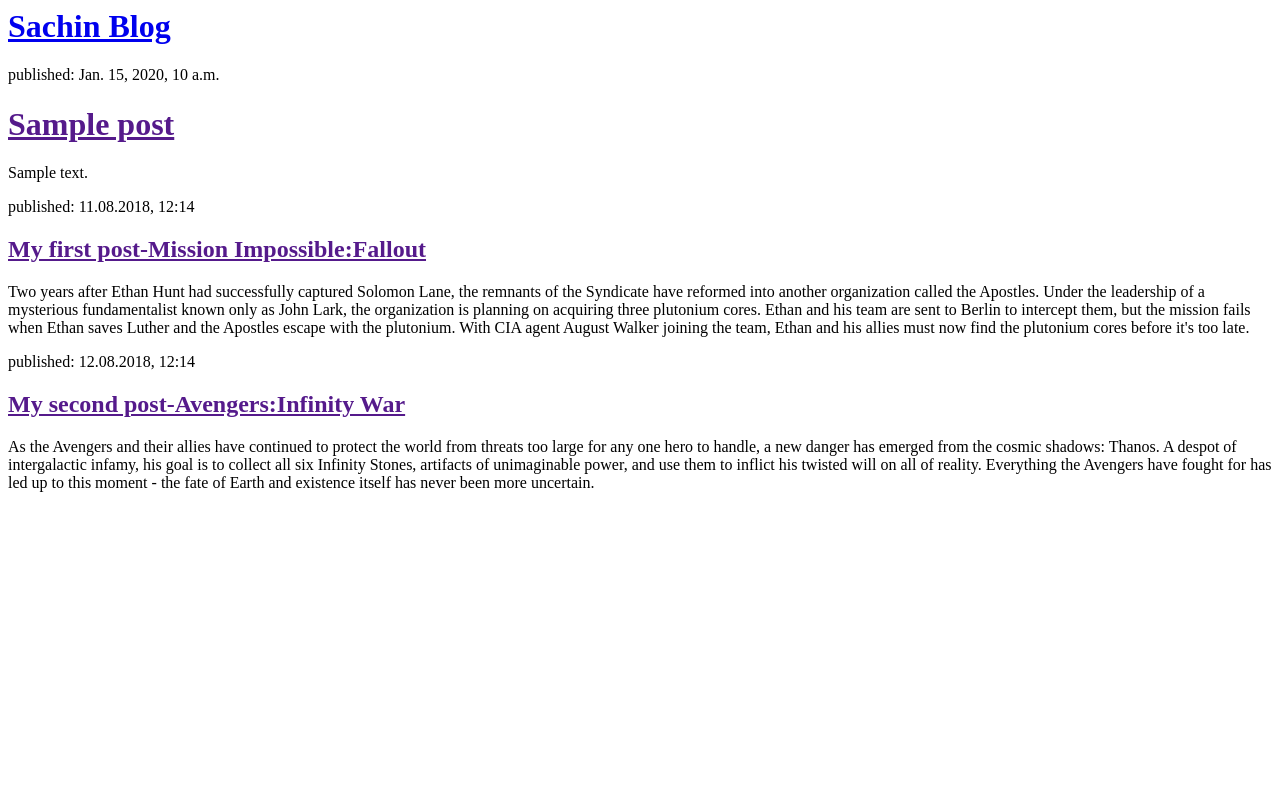
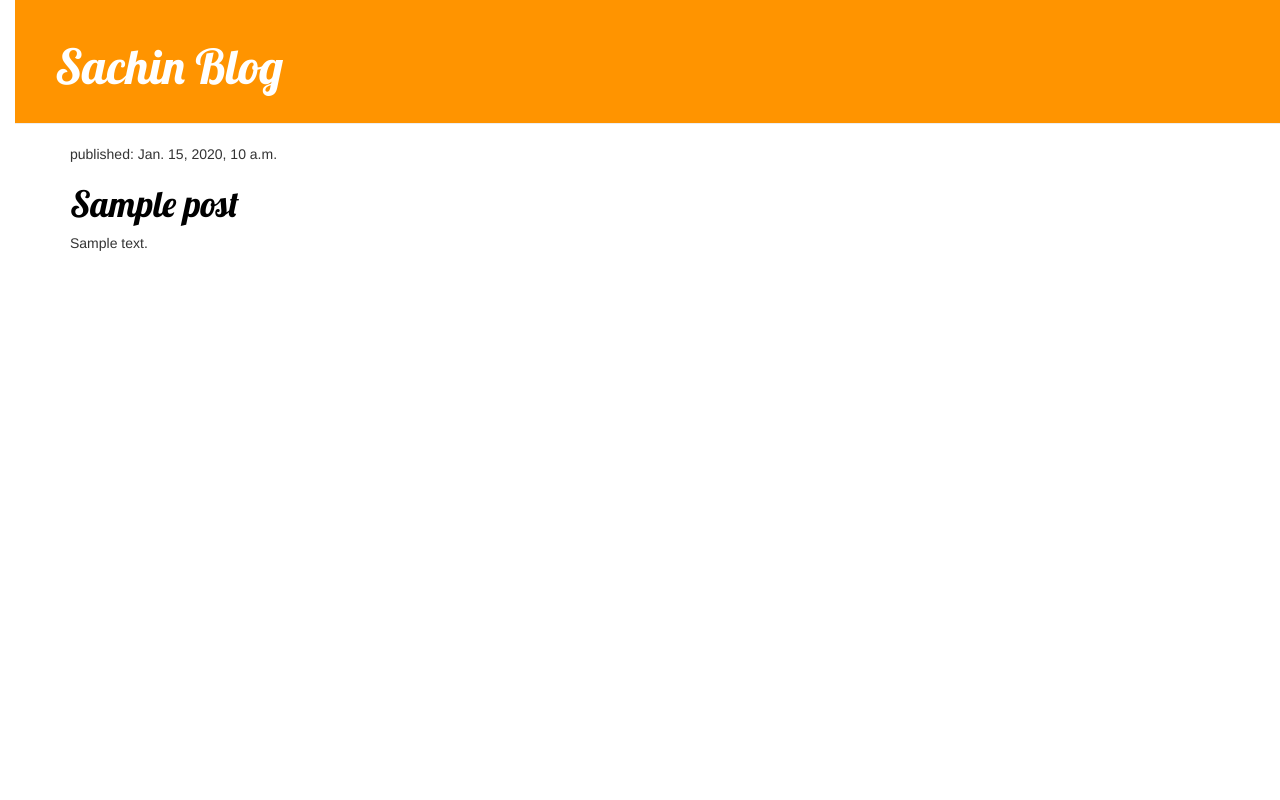
Before and after one commit to sachin141097/blog, a Django app: template blog/templates/blog/post_list.html in a window 1280 px wide. Run offline with Django 3.2, Linux system fonts and the light colour scheme; the template is opened without the code that fills it: values that come from a table or form of the project are taken from there, others are empty; tables that the repository leaves empty hold one stand-in row (values such as "Sample post"); some libraries are stand-ins or nearby versions.

Commit message:
Modified templates

```diff
--- /dev/null
+++ b/blog/static/css/blog.css
@@ -0,0 +1,53 @@
+body {
+    padding-left: 15px;
+}
+h1 a {
+    color: #FCA205;
+    font-family: 'Lobster';
+}
+.page-header {
+    background-color: #ff9400;
+    margin-top: 0;
+    padding: 20px 20px 20px 40px;
+}
+
+.page-header h1, .page-header h1 a, .page-header h1 a:visited, .page-header h1 a:active {
+    color: #ffffff;
+    font-size: 36pt;
+    text-decoration: none;
+}
+
+.content {
+    margin-left: 40px;
+}
+
+h1, h2, h3, h4 {
+    font-family: 'Lobster', cursive;
+}
+
+.date {
+    color: #828282;
+}
+
+.save {
+    float: right;
+}
+
+.post-form textarea, .post-form input {
+    width: 100%;
+}
+
+.top-menu, .top-menu:hover, .top-menu:visited {
+    color: #ffffff;
+    float: right;
+    font-size: 26pt;
+    margin-right: 20px;
+}
+
+.post {
+    margin-bottom: 70px;
+}
+
+.post h1 a, .post h1 a:visited {
+    color: #000000;
+}
--- a/blog/templates/blog/post_list.html
+++ b/blog/templates/blog/post_list.html
@@ -1,38 +1,28 @@
+{% load static %}
 <html>
 <head>
-    <title>Sachin blog</title>
+    <title>Django Girls blog</title>
+    <link rel="stylesheet" href="//maxcdn.bootstrapcdn.com/bootstrap/3.2.0/css/bootstrap.min.css">
+    <link rel="stylesheet" href="//maxcdn.bootstrapcdn.com/bootstrap/3.2.0/css/bootstrap-theme.min.css">
+    <link rel="stylesheet" href="{% static 'css/blog.css' %}">
+    <link href="//fonts.googleapis.com/css?family=Lobster&subset=latin,latin-ext" rel="stylesheet" type="text/css">
 </head>
 <body>
-<div>
+<div class="page-header">
     <h1><a href="/">Sachin Blog</a></h1>
 </div>
+<div class="content container">
+    <div class="row">
+        <div class="col-md-8">
 {% for post in posts %}
-    <div>
+    <div class="post">
         <p>published: {{ post.published_date }}</p>
         <h1><a href="">{{ post.title }}</a></h1>
         <p>{{ post.text|linebreaksbr }}</p>
     </div>
 {% endfor %}
-
-<div>
-    <p>published: 11.08.2018, 12:14</p>
-    <h2><a href="">My first post-Mission Impossible:Fallout</a></h2>
-    <p>Two years after Ethan Hunt had successfully captured Solomon Lane, the remnants of the Syndicate have reformed
-        into another organization called the Apostles. Under the leadership of a mysterious fundamentalist known only as
-        John Lark, the organization is planning on acquiring three plutonium cores. Ethan and his team are sent to
-        Berlin to intercept them, but the mission fails when Ethan saves Luther and the Apostles escape with the
-        plutonium. With CIA agent August Walker joining the team, Ethan and his allies must now find the plutonium cores
-        before it's too late. </p>
-</div>
-
-<div>
-    <p>published: 12.08.2018, 12:14</p>
-    <h2><a href="">My second post-Avengers:Infinity War</a></h2>
-    <p>As the Avengers and their allies have continued to protect the world from threats too large for any one hero to
-        handle, a new danger has emerged from the cosmic shadows: Thanos. A despot of intergalactic infamy, his goal is
-        to collect all six Infinity Stones, artifacts of unimaginable power, and use them to inflict his twisted will on
-        all of reality. Everything the Avengers have fought for has led up to this moment - the fate of Earth and
-        existence itself has never been more uncertain.</p>
+        </div>
+    </div>
 </div>
 </body>
 </html>
```
